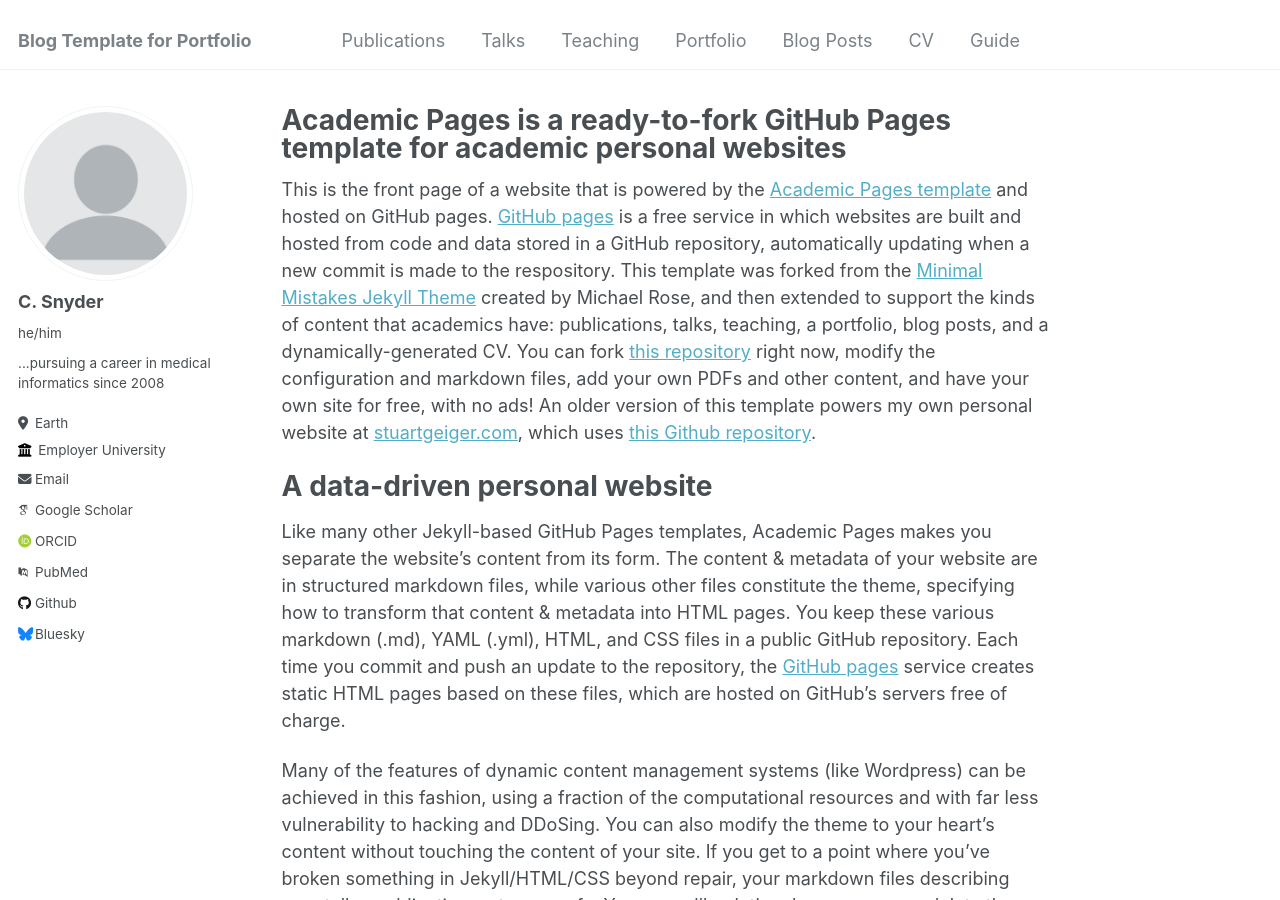
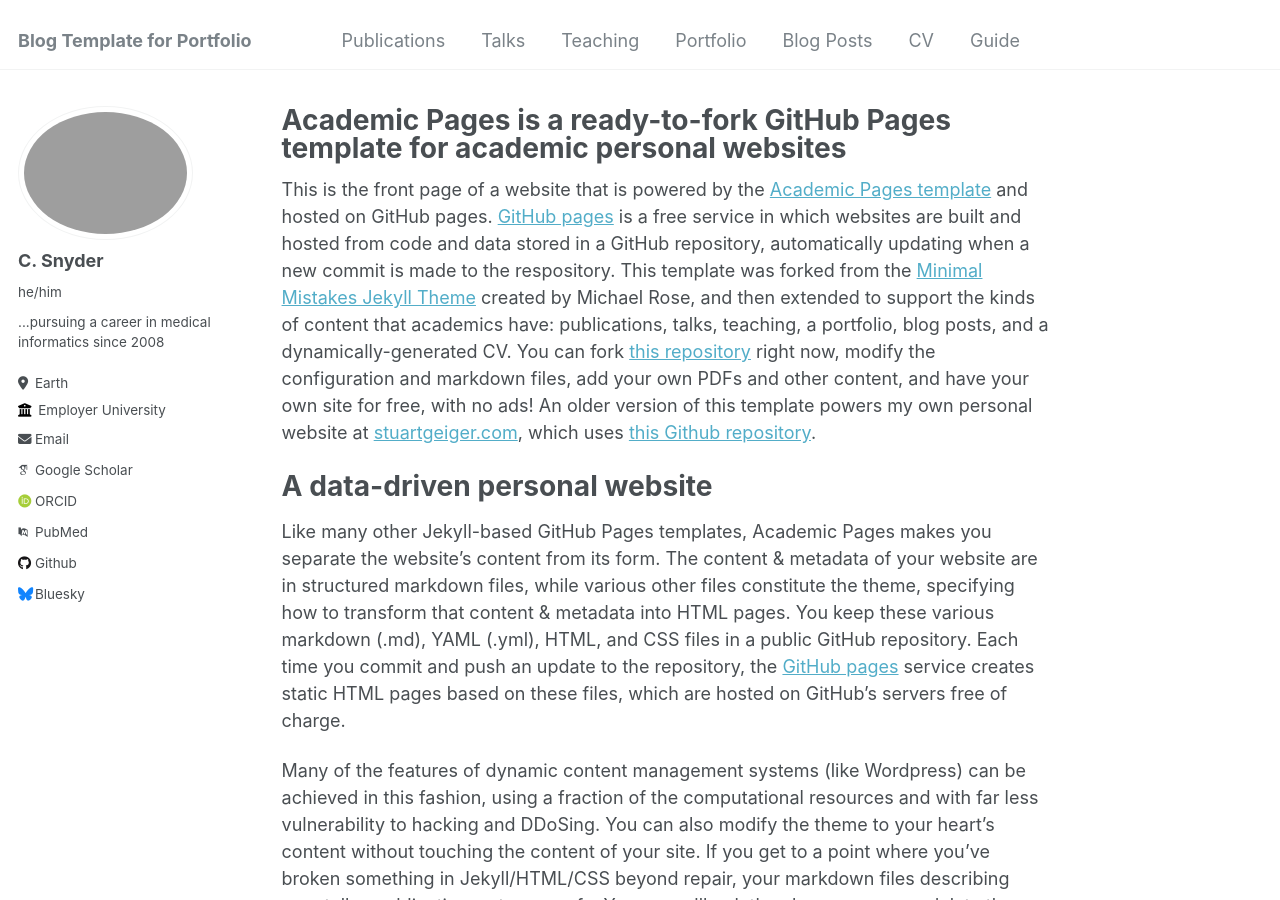
Before and after one commit to 22csnyder/blog-template, a Jekyll site: the page built from _pages/about.md, in a window 1280 px wide and 900 px high. Built offline with Jekyll 4.4.1, drawn with Linux system fonts in a browser that asks for light colours; some web fonts are replaced.

Commit message:
Update _config.yml

```diff
--- a/_config.yml
+++ b/_config.yml
@@ -13,7 +13,7 @@ title_separator          : "-"
 name                     : &name "Christopher Snyder"
 description              : &description "I am a pathology resident interested in informatics"
 url                      : https://22csnyder.github.io # the base hostname & protocol for your site e.g. "https://mmistakes.github.io"
-baseurl                  : "/porfolio" # the subpath of your site, e.g. "/blog"
+baseurl                  : "" #"/porfolio" # the subpath of your site, e.g. "/blog"
 # repository               : "academicpages/academicpages.github.io"
 repository               : "22csnyder/blog-template.github.io"
 
@@ -22,7 +22,8 @@ repository               : "22csnyder/blog-template.github.io"
 #               Additional customization can be done by editing /_includes/author-profile.html
 author:
   # Biographic information
-  avatar           : "profile.png"
+  avatar           : "" #"profile.png"
+
   name             : "C. Snyder" #"Your Sidebar Name"
   pronouns         : "he/him"# example: "she/her"
   bio              : "...pursuing a career in medical informatics since 2008"#"Short biography for the left-hand sidebar"
```
